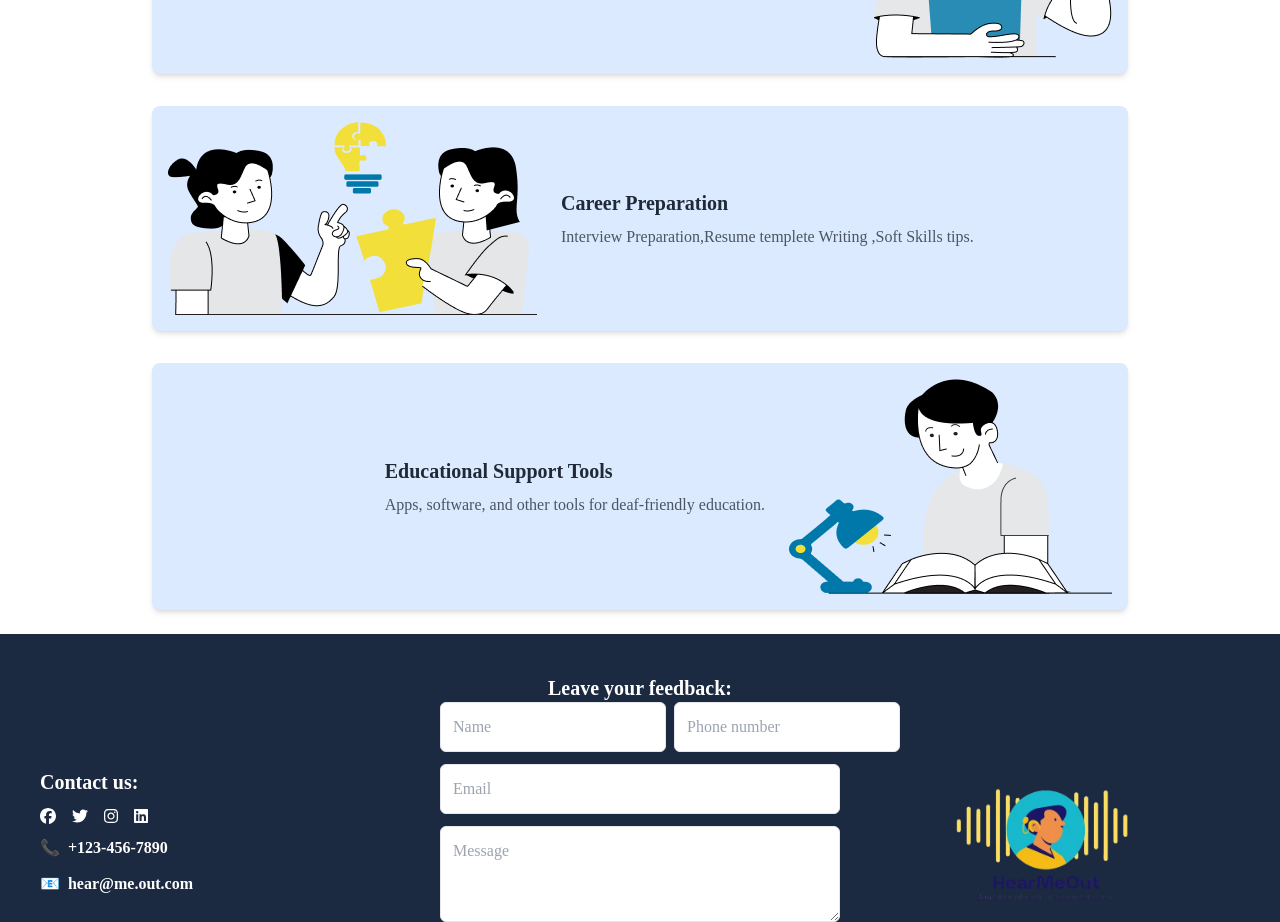
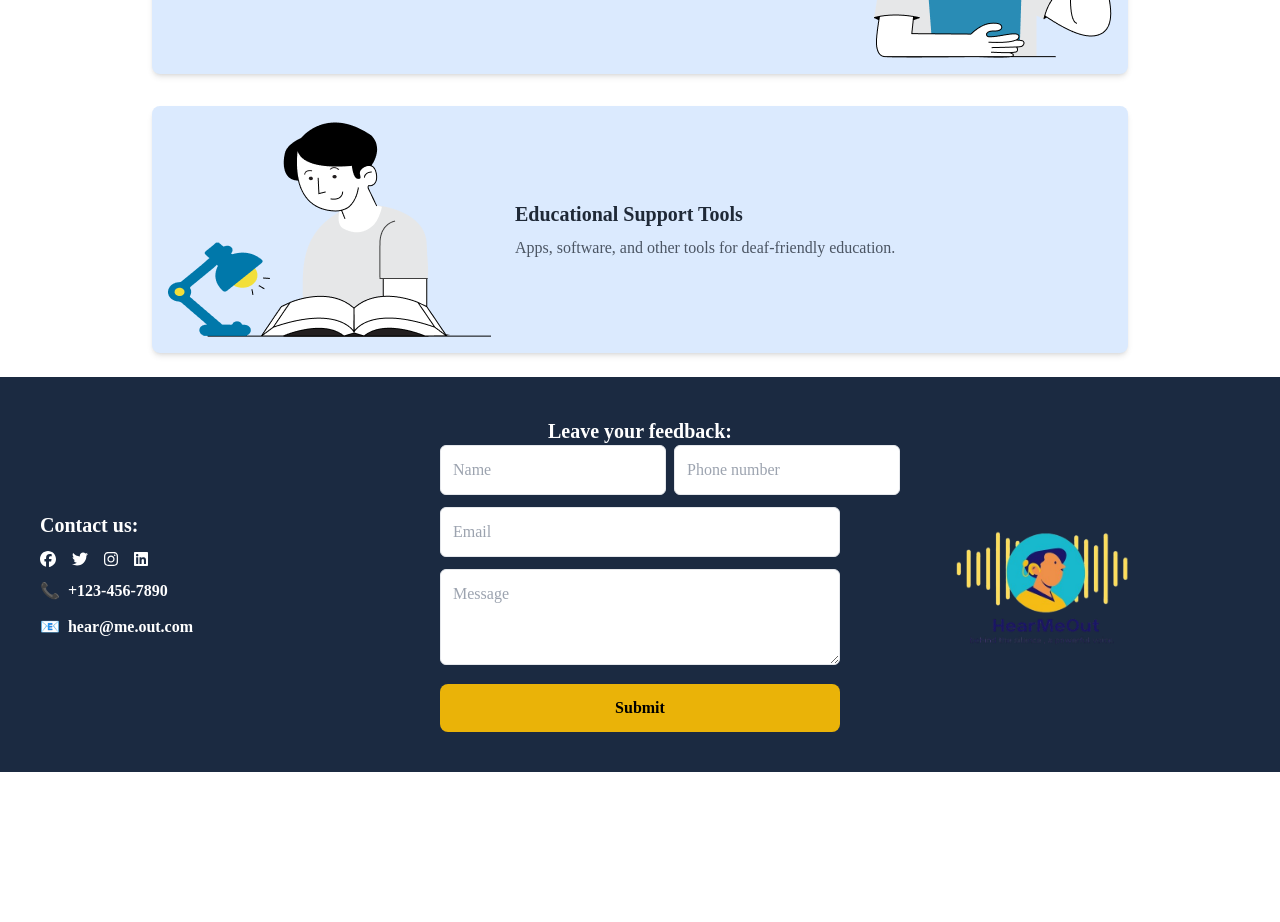
Before and after one commit to ARWA2003/GP, a React (Vite) app in the folder front/: page /education in a window 1280 px wide. Shown: the part 880-1802 px from the top of the page. After the commit the page ends 1652 px from the top, so only its background shows below. Built offline with nearby package versions, Linux system fonts and the light colour scheme.

Commit message:
remove career tips

```diff
--- a/front/src/pages/Education/Education.jsx
+++ b/front/src/pages/Education/Education.jsx
@@ -5,7 +5,7 @@
 
 const services = [
     { title: "Online courses", image: "/assets/edu2.png", link: "/Courses", bg: "bg-blue-100" , description: "Links to free courses in various fields with subtitels or with  sign language explanations.", imgSize: " w-48 h-48"},
-    { title: "Career Preparation", image: "/assets/edu5.png", link: "/Careerhome", bg: "bg-blue-100" , description: "Interview Preparation,Resume templete Writing ,Soft Skills tips.", imgSize: "w-48 h-48"},
+    // { title: "Career Preparation", image: "/assets/edu5.png", link: "/Careerhome", bg: "bg-blue-100" , description: "Interview Preparation,Resume templete Writing ,Soft Skills tips.", imgSize: "w-48 h-48"},
     { title: "Educational Support Tools", image: "/assets/edu6.png", link: "/Etools", bg: "bg-blue-100", description: "Apps, software, and other tools for deaf-friendly education.", imgSize: "w-48 h-48" },
 
   ];
```
